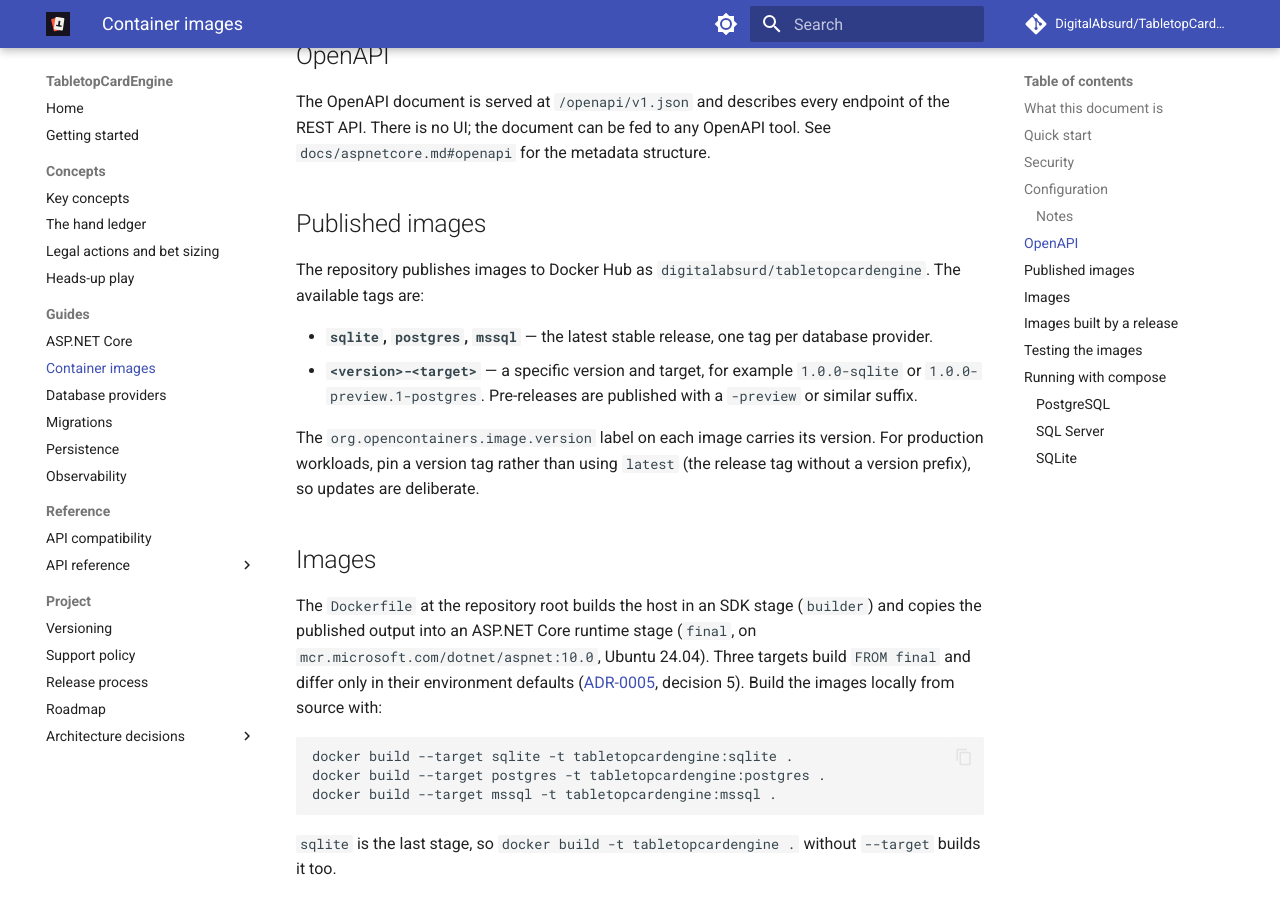
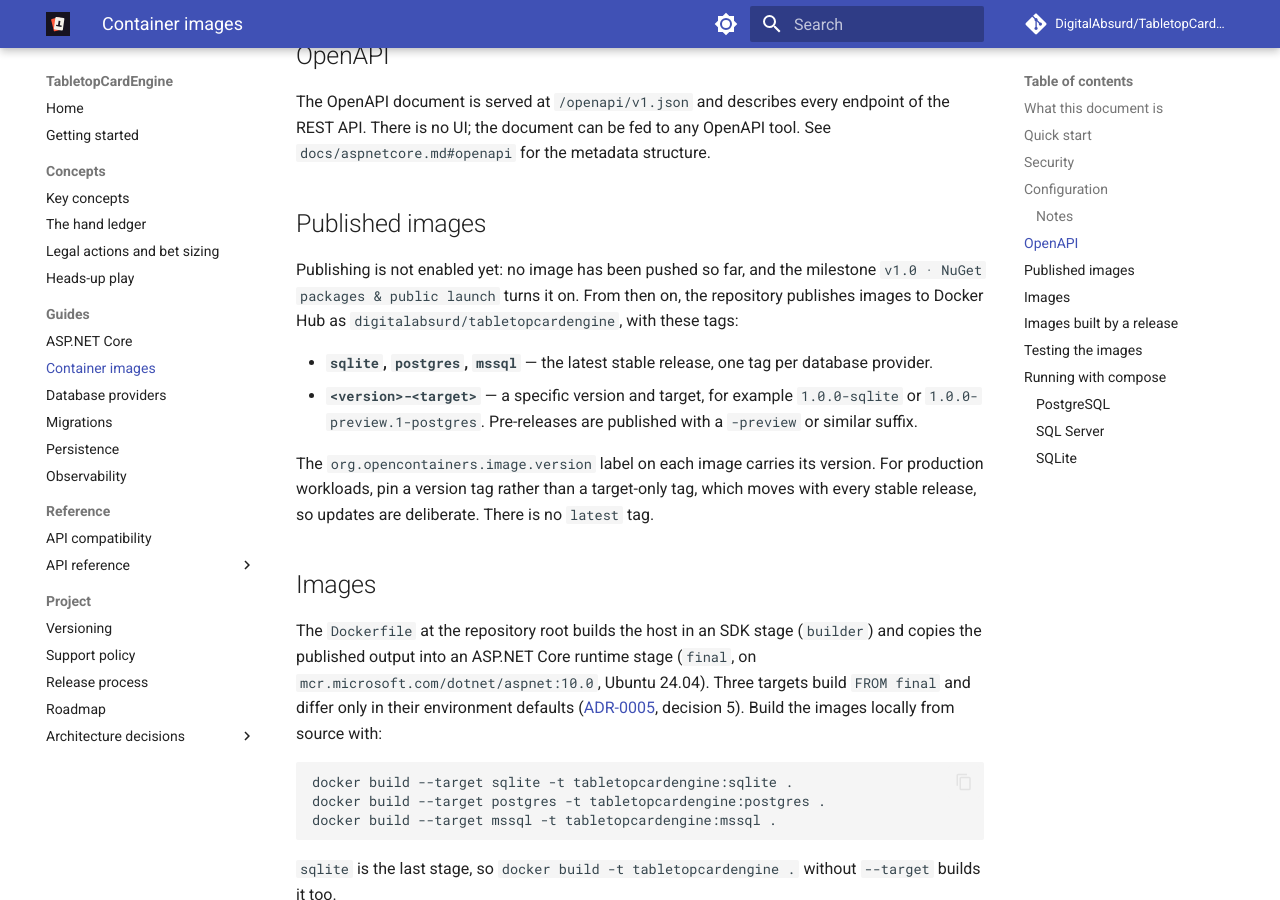
Before and after one commit to DigitalAbsurd/TabletopCardEngine, an MkDocs documentation site: the page built from docs/docker.md, in a window 1280 px wide and 900 px high, scrolled down 2103 px. Built offline with MkDocs 1.6.1 and Material for MkDocs 9.7.7, drawn with Linux system fonts in a browser that asks for light colours; comment, search, counter and statistics services are not loaded; some of the changed text lies outside the part shown.

Commit message:
docs: correct the release workflow facts and document the manual-work label
The release docs said deploy-demo waits for the release job and that the
publish jobs are disabled with `if: false`; both are wrong today. docker.md
described Docker Hub publishing as current although nothing is pushed yet.
tasks-planning.md now records the workflow states and the manual-work label
for issues the runner must never pick.

Co-Authored-By: Claude Opus 5.5 <noreply@anthropic.com>

```diff
--- a/docs/docker.md
+++ b/docs/docker.md
@@ -74,12 +74,12 @@ The OpenAPI document is served at `/openapi/v1.json` and describes every endpoin
 
 ## Published images
 
-The repository publishes images to Docker Hub as `digitalabsurd/tabletopcardengine`. The available tags are:
+Publishing is not enabled yet: no image has been pushed so far, and the milestone `v1.0 · NuGet packages & public launch` turns it on. From then on, the repository publishes images to Docker Hub as `digitalabsurd/tabletopcardengine`, with these tags:
 
 - **`sqlite`, `postgres`, `mssql`** — the latest stable release, one tag per database provider.
 - **`<version>-<target>`** — a specific version and target, for example `1.0.0-sqlite` or `1.0.0-preview.1-postgres`. Pre-releases are published with a `-preview` or similar suffix.
 
-The `org.opencontainers.image.version` label on each image carries its version. For production workloads, pin a version tag rather than using `latest` (the release tag without a version prefix), so updates are deliberate.
+The `org.opencontainers.image.version` label on each image carries its version. For production workloads, pin a version tag rather than a target-only tag, which moves with every stable release, so updates are deliberate. There is no `latest` tag.
 
 ## Images
 
@@ -134,7 +134,7 @@ orchestrator or a load balancer.
 
 ## Images built by a release
 
-The `release.yml` workflow builds all three targets for every `v*` tag and publishes them to Docker Hub as `digitalabsurd/tabletopcardengine:<version>-<target>` (for example `digitalabsurd/tabletopcardengine:1.0.0-preview.1-sqlite`), with the version stamped as the `org.opencontainers.image.version` label. For a stable release (no `-preview` or similar suffix), the workflow also publishes with the target-only tag (`digitalabsurd/tabletopcardengine:sqlite`, `digitalabsurd/tabletopcardengine:postgres`, `digitalabsurd/tabletopcardengine:mssql`). A local build with no `--build-arg VERSION=...` is labelled `0.0.0-local`.
+The `release.yml` workflow builds all three targets for every `v*` tag, with the version stamped as the `org.opencontainers.image.version` label, and checks the label. It does not push them yet: its `publish-docker` job is a placeholder until the milestone `v1.0 · NuGet packages & public launch` enables it. Once enabled, it publishes them to Docker Hub as `digitalabsurd/tabletopcardengine:<version>-<target>` (for example `digitalabsurd/tabletopcardengine:1.0.0-preview.1-sqlite`) and, for a stable release (no `-preview` or similar suffix), also with the target-only tag (`digitalabsurd/tabletopcardengine:sqlite`, `digitalabsurd/tabletopcardengine:postgres`, `digitalabsurd/tabletopcardengine:mssql`). A local build with no `--build-arg VERSION=...` is labelled `0.0.0-local`.
 
 ## Testing the images
 
```
Also changed, not shown: docs/release-process.md (+2 -2 lines), docs/task-run.md (+1 -1 lines), docs/tasks-planning.md (+11 -3 lines).
